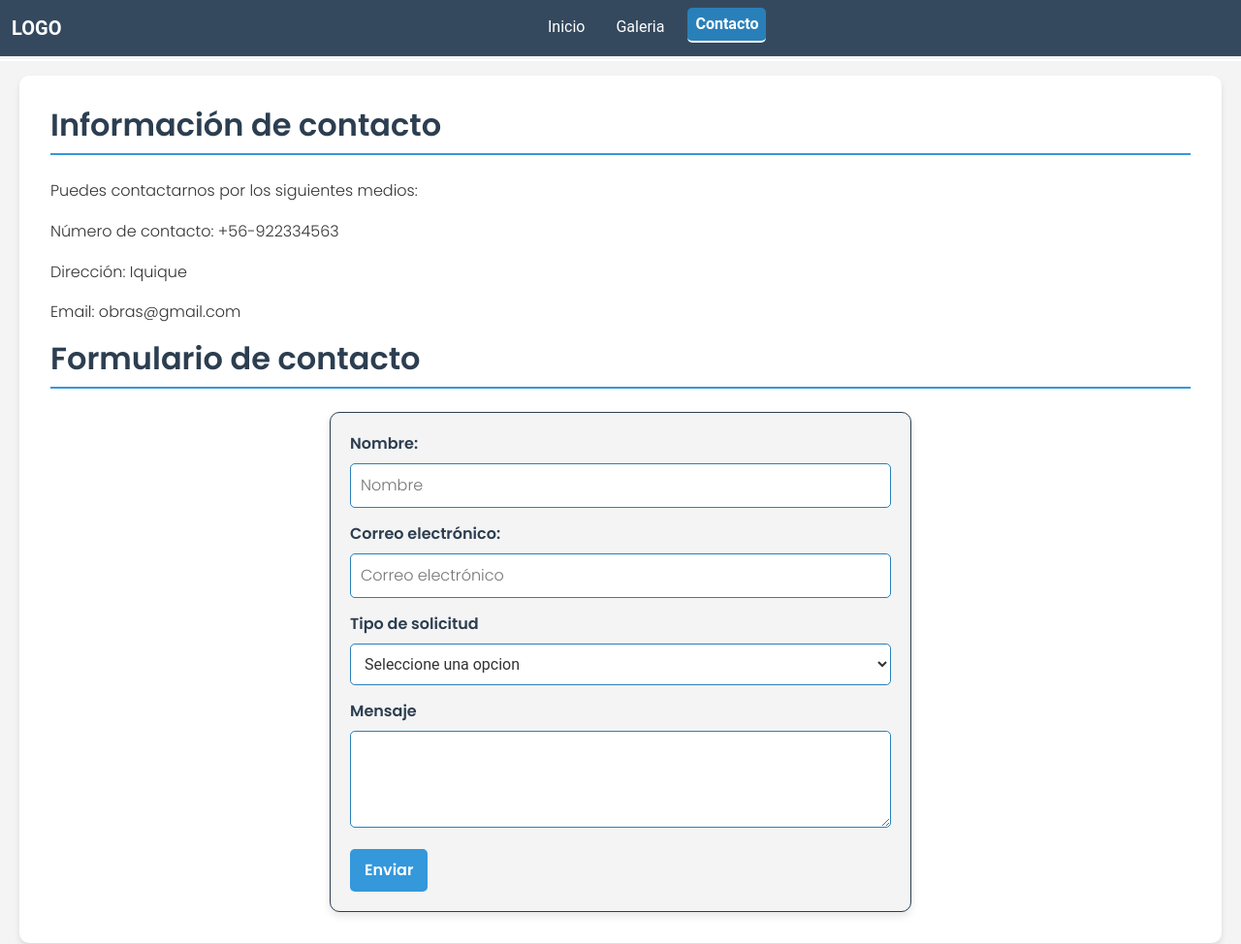
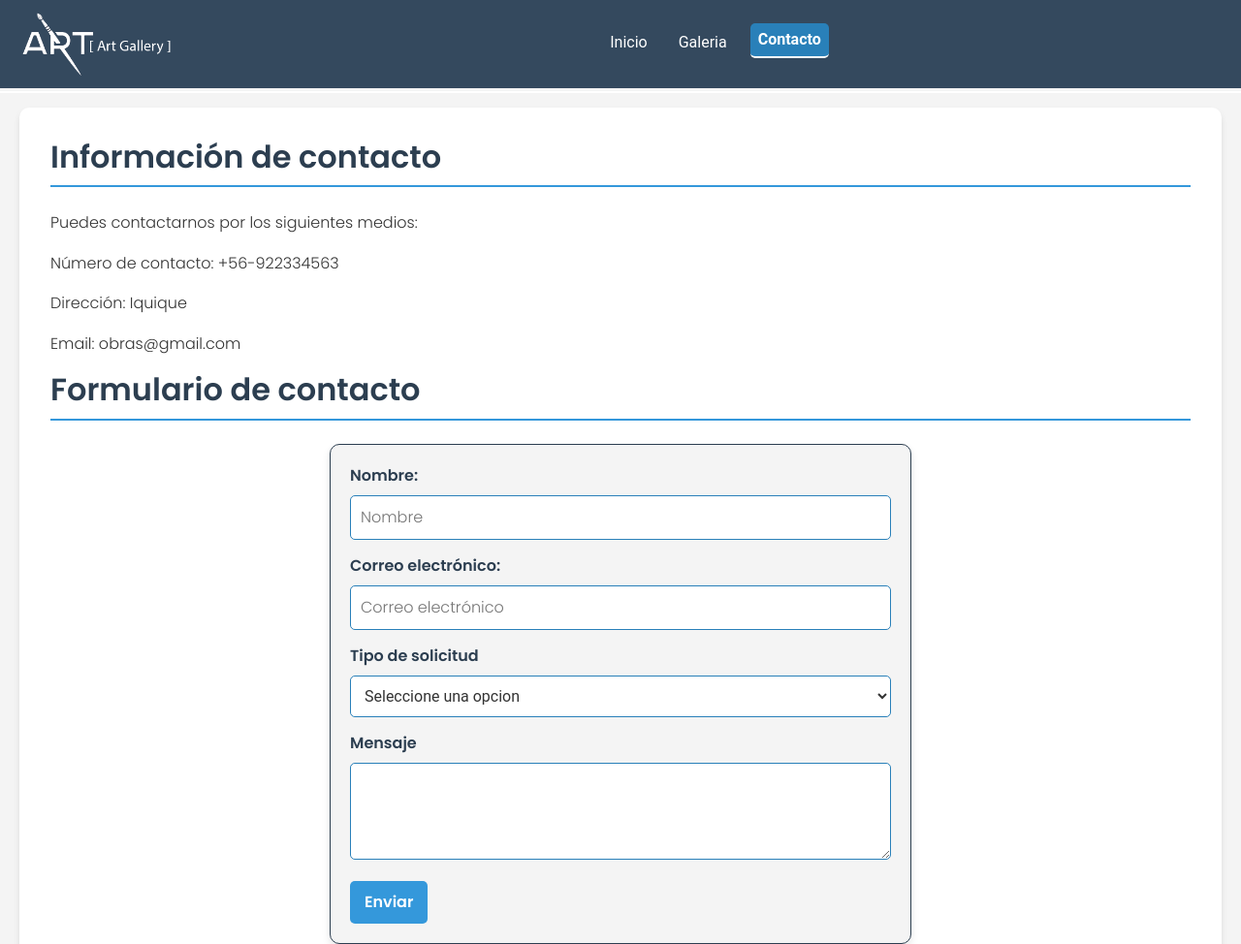
Before and after one commit to ottonlucena/taller-web-universidad, a plain HTML site: page contacto.html in a window 1280 px wide. Shown: the top 974 px of the page at 97% size. Drawn offline with nearby package versions, Linux system fonts and the light colour scheme.

Commit message:
[Navbar] Implementar logo

```diff
--- a/contacto.html
+++ b/contacto.html
@@ -22,7 +22,7 @@
     <header>
       <nav class="navbar navbar-expand-lg">
         <div class="container-fluid">
-          <a class="navbar-brand" href="index.html">LOGO</a>
+          <a class="navbar-brand" href="index.html"><img src="utils/img/art_logo.png" alt="logo"  width="180"></a>
           <button
             class="navbar-toggler"
             type="button"
```
Also changed, not shown: galeria.html (+1 -1 lines), index.html (+1 -1 lines), utils/img/art_logo.png (added), utils/img/logo_papilon.png (added), utils/img/logo_papilon_.png (added).
